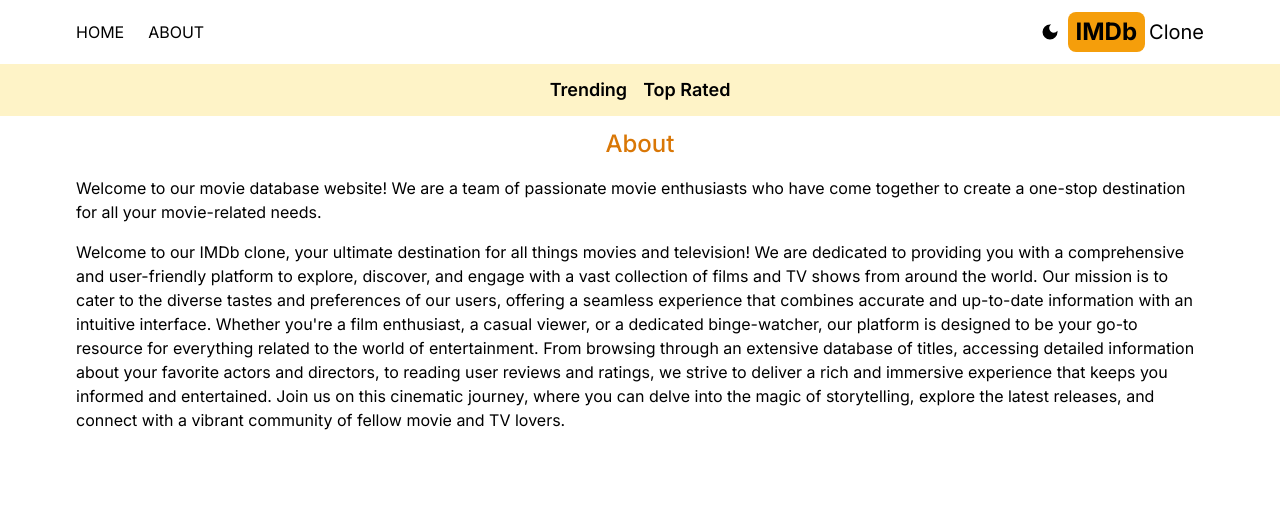
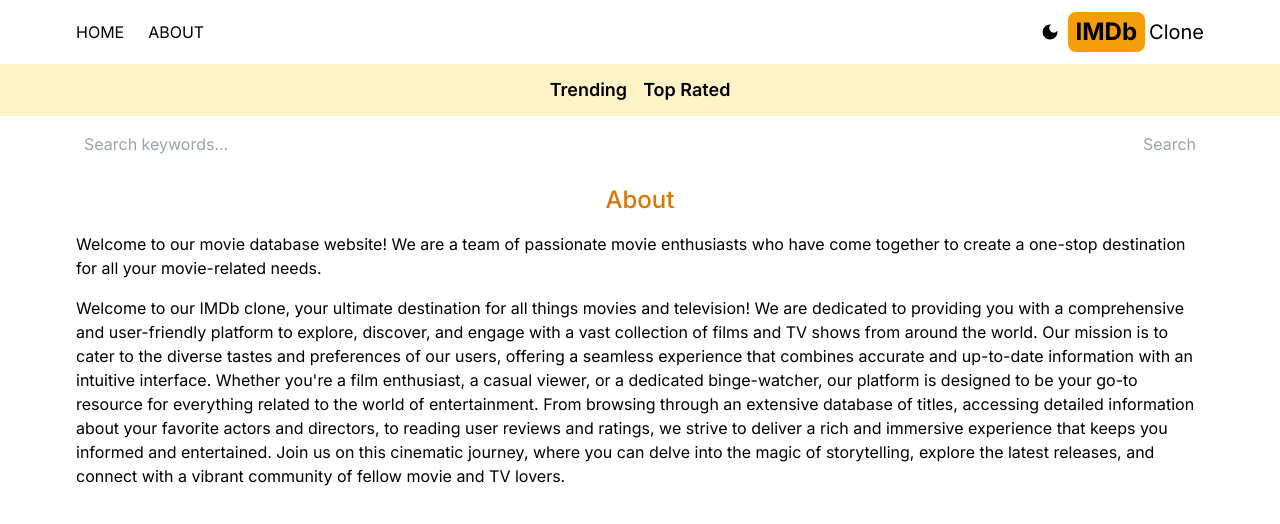
Before and after one commit to HaileabWolde/imdb-next, a Next.js app: page /about in a window 1280 px wide. Shown: the top 524 px of the page. Built offline with nearby package versions, Linux system fonts and the light colour scheme.

Commit message:
commit this final changes

```diff
--- /dev/null
+++ b/src/app/component/Search.jsx
@@ -0,0 +1,34 @@
+"use client"
+import { useState } from "react";
+import {useRouter} from 'next/navigation';
+const Search = ()=>{
+    const router = useRouter()
+    const [search, setSearch] = useState('')
+
+    const handleSubmit = (e)=>{
+        e.preventDefault();
+        router.push(`/search/${search}`)
+    }
+    return (
+      <form
+      className="flex justify-between px-5 max-w-6xl mx-auto"
+      onSubmit={handleSubmit}
+      >
+        <input
+        type="text"
+        placeholder="Search keywords..."
+        className="w-full h-14 rounded-md placholder-gray-500 outline-none bg-transparent"
+        value={search}
+        onChange={(e)=> setSearch(e.target.value)}
+        />
+        <button
+        type="submit"
+        className="text-amber-600 disabled:text-gray-400"
+        disabled={search === ''}
+        >
+            Search
+        </button>
+      </form>
+    )
+}
+export default Search;
--- a/src/app/layout.js
+++ b/src/app/layout.js
@@ -1,7 +1,8 @@
 import { Inter } from "next/font/google";
 import "./globals.css";
 import Header from "./component/Header";
-import Navbar from "./component/Navbar"
+import Navbar from "./component/Navbar";
+import Search from "./component/Search";
 import Provider from "./Providers";
 const inter = Inter({ subsets: ["latin"] });
 
@@ -17,6 +18,7 @@ export default function RootLayout({ children }) {
         <Provider>
           <Header/>
           <Navbar/>
+          <Search/>
           {children}
         </Provider>
 
--- /dev/null
+++ b/src/app/search/[searchTerm]/page.jsx
@@ -0,0 +1,18 @@
+import Results from "@/app/component/Result"
+const searchPage = async ({params})=>{
+    const seachTerm = params.searchTerm;
+    const res = await fetch(
+      `https://api.themoviedb.org/3/search/movie?api_key=${process.env.API_KEY}&query=${seachTerm}&language=en-US&page=1&include_adult=false`
+    );
+    const data = await res.json();
+    const results = data.results;
+    return (
+      <div>
+        {results &&
+          results.length ===
+          <h1 className='text-center pt-6'>No results found</h1>}
+        {results && <Results results={results} />}
+      </div>
+    );
+}
+export default searchPage
```
Also changed, not shown: src/app/movie/[id]/page.jsx (+9 -2 lines).
